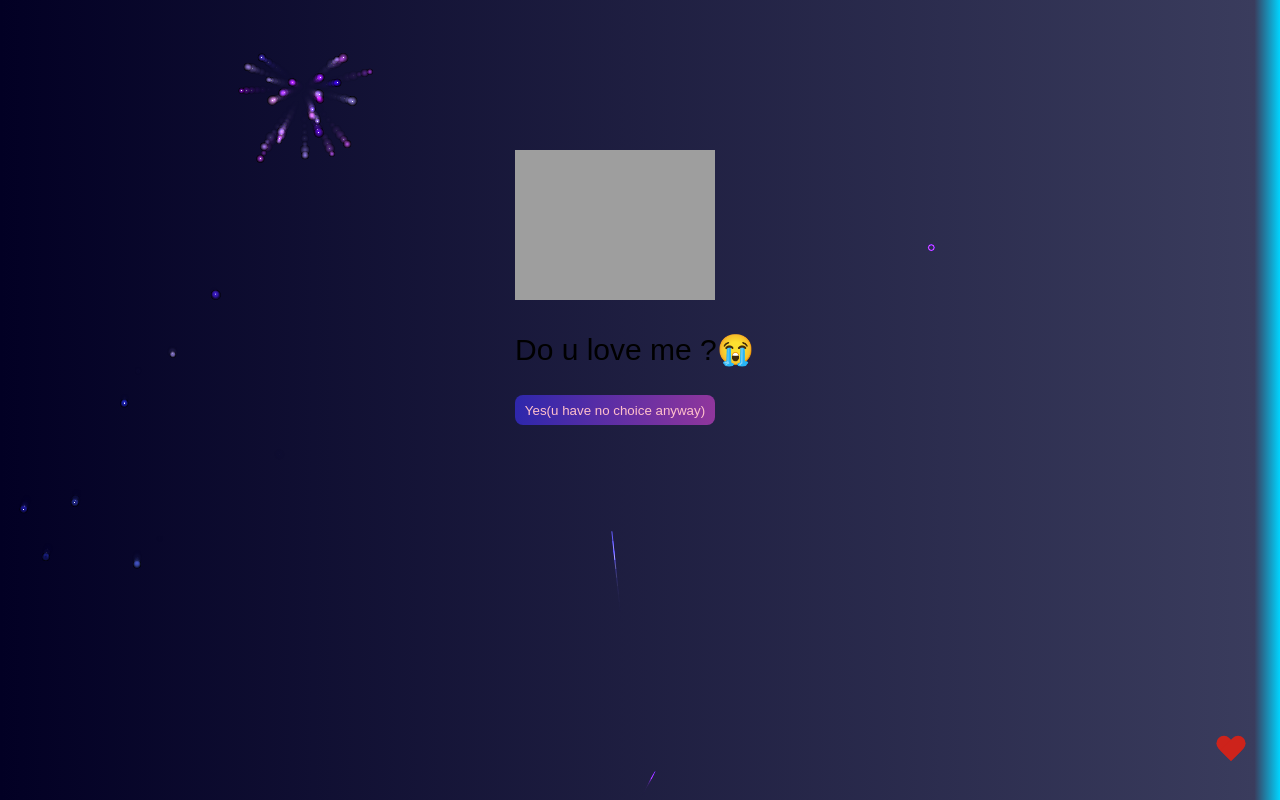
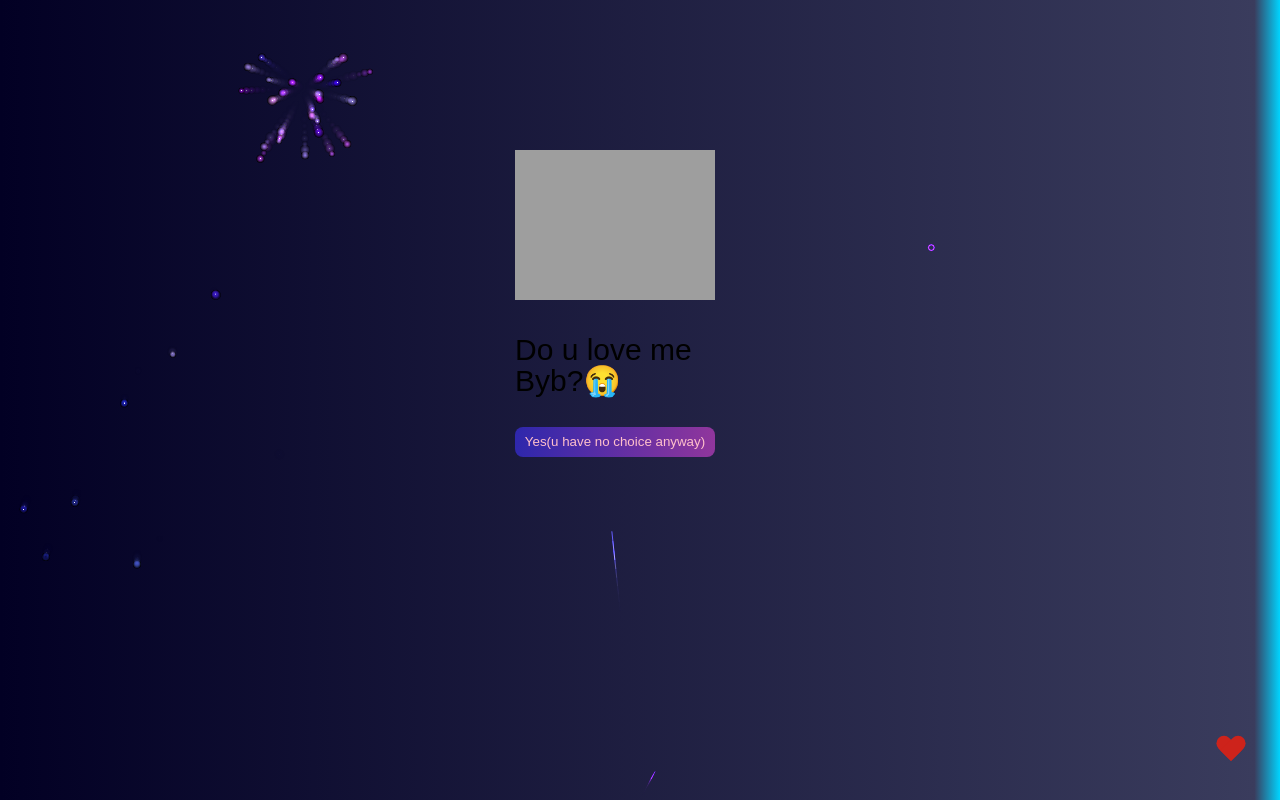
Before and after one commit to Staravoy/love, a plain HTML site: page index.html in a window 1280 px wide. Drawn offline with Linux system fonts and the light colour scheme; grey boxes are pictures that could not be loaded; a web font is replaced by a local one.

Commit message:
Update index.html

```diff
--- a/index.html
+++ b/index.html
@@ -17,7 +17,7 @@
  <div class="loveMessege">
     <iframe src="https://giphy.com/embed/1JmGiBtqTuehfYxuy9" width="480" height="388" frameBorder="0" class="giphy" allowFullScreen></iframe><p><a href="https://giphy.com/gifs/love-cat-hug-1JmGiBtqTuehfYxuy9"></a></p>
 
-    <p class="secondPart">Do u love me ?😭 </p>
+    <p class="secondPart">Do u love me Byb?😭 </p>
     <button id="changeMessage">Yes(u have no choice anyway)</button>
  </div>
 </div>
```
